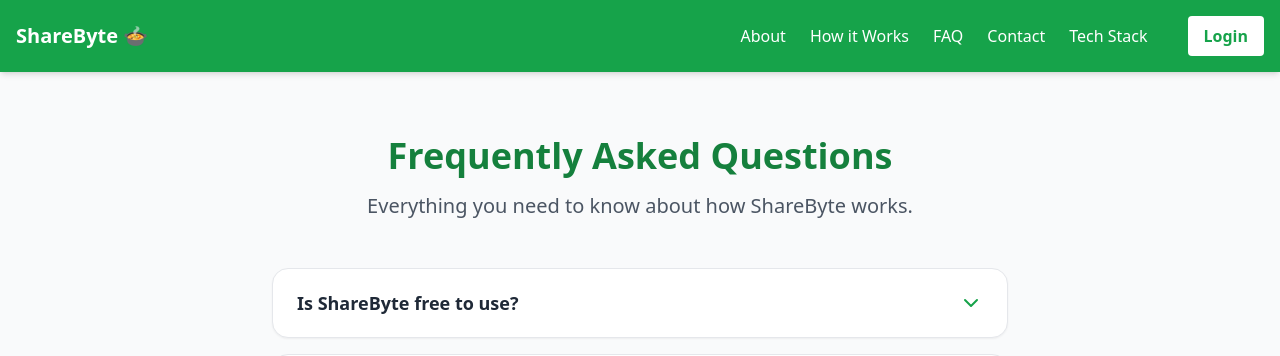
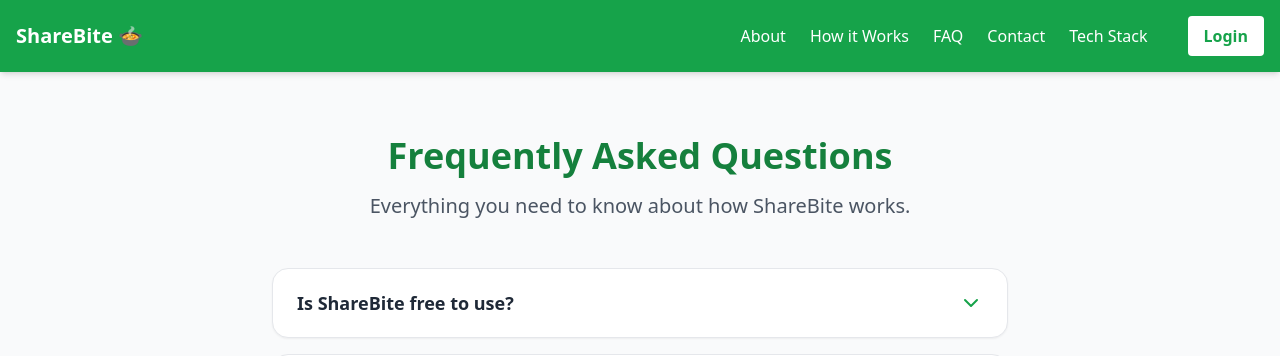
Before and after one commit to Sahil5273/sharebite, a React (Vite) app: page /faq in a window 1280 px wide. Shown: the top 356 px of the page. Built offline with nearby package versions, Linux system fonts and the light colour scheme; no server answers.

Commit message:
ShareBite corrected

```diff
--- a/src/App.jsx
+++ b/src/App.jsx
@@ -48,7 +48,7 @@
           <div className="flex justify-between items-center">
 
             {/* Logo */}
-            <Link to="/" className="text-xl font-bold">ShareByte 🍲</Link>
+            <Link to="/" className="text-xl font-bold">ShareBite 🍲</Link>
 
             {/* Desktop Links (These hide on small phones!) */}
             <div className="hidden md:flex gap-6 items-center">
--- a/src/pages/FAQ.jsx
+++ b/src/pages/FAQ.jsx
@@ -9,8 +9,8 @@
 
   const faqs = [
     {
-      question: "Is ShareByte free to use?",
-      answer: "Yes! ShareByte is a 100% free platform created to help the community. We believe fighting hunger shouldn't cost a thing."
+      question: "Is ShareBite free to use?",
+      answer: "Yes! ShareBite is a 100% free platform created to help the community. We believe fighting hunger shouldn't cost a thing."
     },
     {
       question: "What kind of food can I donate?",
@@ -39,7 +39,7 @@
     <div className="max-w-3xl mx-auto mt-12 px-4 pb-20">
       <div className="text-center mb-12">
         <h1 className="text-4xl font-extrabold text-green-700 mb-4">Frequently Asked Questions</h1>
-        <p className="text-xl text-gray-600">Everything you need to know about how ShareByte works.</p>
+        <p className="text-xl text-gray-600">Everything you need to know about how ShareBite works.</p>
       </div>
 
       <div className="space-y-4">
--- a/src/pages/Home.jsx
+++ b/src/pages/Home.jsx
@@ -17,7 +17,7 @@
           </h1>
 
           <p className="text-xl text-gray-600 mb-8 leading-relaxed">
-            ShareByte bridges the gap between extra food and empty plates.
+            ShareBite bridges the gap between extra food and empty plates.
             Join our community to donate your surplus food or find meals for those in need.
           </p>
 
--- a/src/pages/HowItWorks.jsx
+++ b/src/pages/HowItWorks.jsx
@@ -5,7 +5,7 @@
 export default function HowItWorks() {
   return (
     <div className="max-w-6xl mx-auto mt-12 px-4 pb-20 text-center">
-      <h1 className="text-4xl md:text-5xl font-extrabold text-green-700 mb-6">How ShareByte Works</h1>
+      <h1 className="text-4xl md:text-5xl font-extrabold text-green-700 mb-6">How ShareBite Works</h1>
       <p className="text-xl text-gray-600 mb-16 max-w-2xl mx-auto">
         We have made the donation process as simple as possible. Three easy steps to turn your surplus food into someone's meal.
       </p>
--- a/src/pages/TechStack.jsx
+++ b/src/pages/TechStack.jsx
@@ -7,7 +7,7 @@
       {/* Top Section: The Tools We Used */}
       <h1 className="text-4xl font-bold text-green-700 mb-6 text-center">How We Built This</h1>
       <p className="text-lg text-gray-700 mb-12 text-center">
-        A look under the hood at the technologies and tools used to bring ShareByte to life.
+        A look under the hood at the technologies and tools used to bring ShareBite to life.
       </p>
 
       <div className="grid grid-cols-1 md:grid-cols-2 gap-8 mb-16">
```
